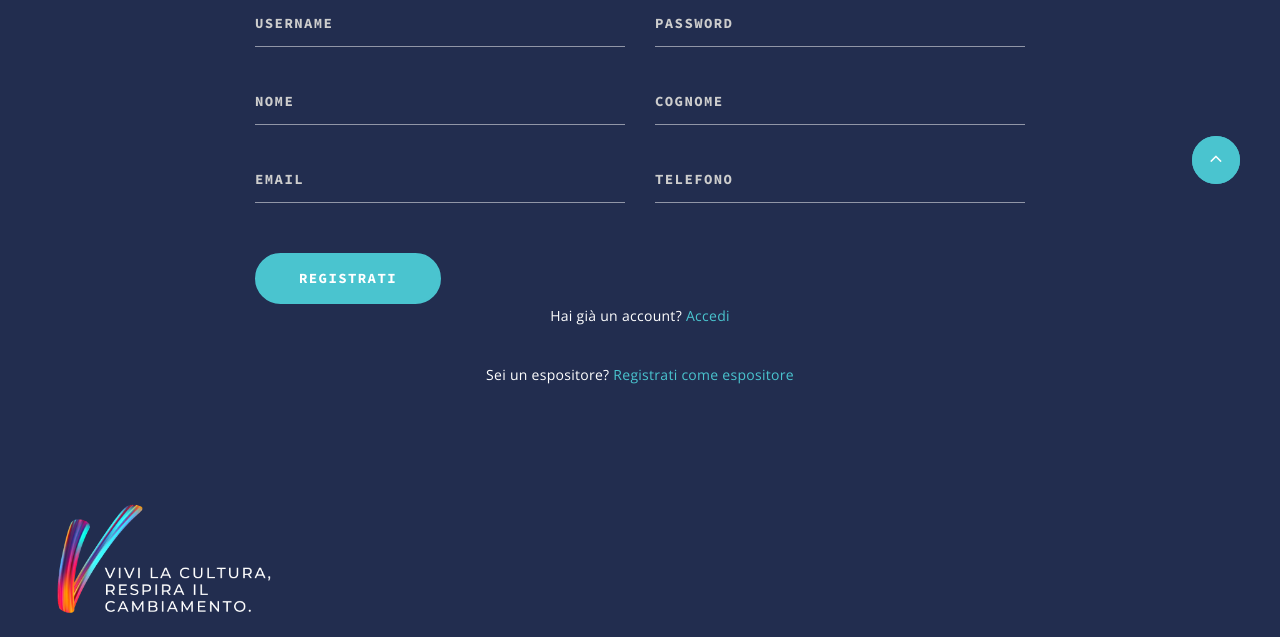
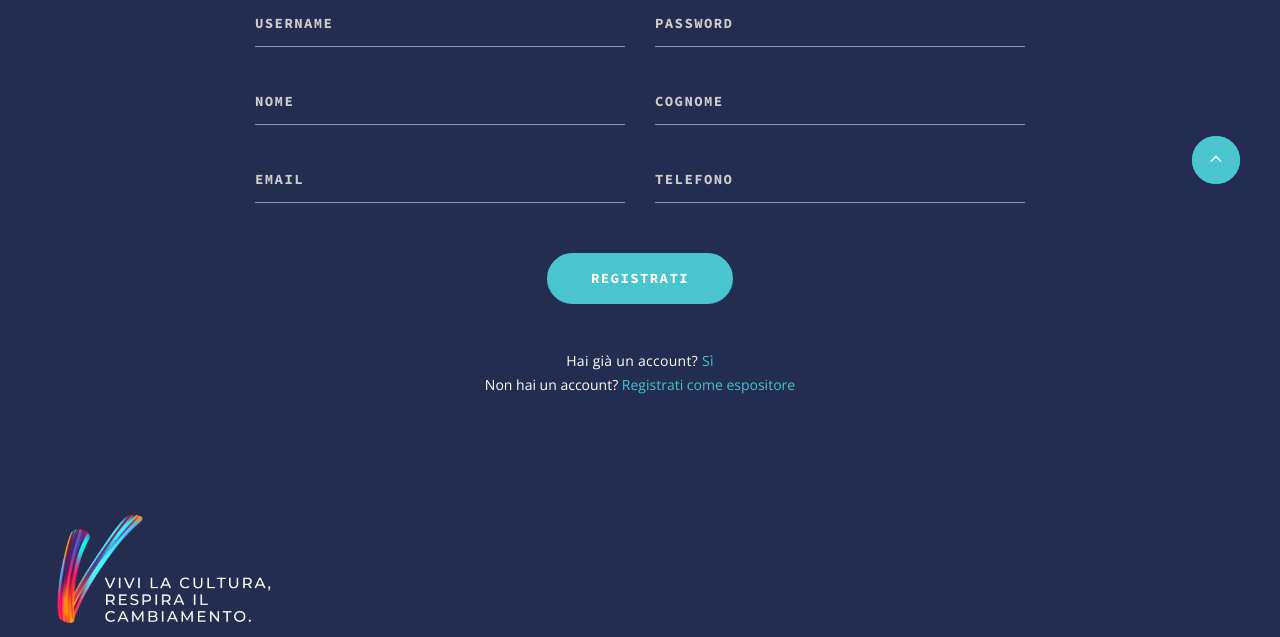
Before and after one commit to lakaraa/progetto-espositori, a PHP site: page /pages/registrazione_visitatore.php in a window 1280 px wide. Shown: the part 676-1313 px from the top of the page. Run offline with PHP 8.4, Linux system fonts and the light colour scheme.

Commit message:
miglioramento frontend

```diff
--- a/pages/registrazione_visitatore.php
+++ b/pages/registrazione_visitatore.php
@@ -60,14 +60,17 @@ include_once '../template_header.php';
                                 <input class="form-input" id="registration-phone" type="text" name="phone" required>
                             </div>
                         </div>
-                        <div class="col-md-12">
+                        <div class="col-md-12 d-flex justify-content-center">
                             <button class="button button-primary" type="submit">Registrati</button>
                         </div>
                     </div>
                 </form>
-                <div class="text-center">
-                    <p>Hai già un account? <a href="login.php">Accedi</a></p>
-                    <p>Sei un espositore? <a href="registrazione_espositore.php">Registrati come espositore</a></p>
+                <div class="col-md-12">
+                    <div class="text-center">
+                        <br>
+                        <p>Hai già un account? <a href="login.php"> Sì</a></p>
+                        Non hai un account? <a href="registrazione_espositore.php">Registrati come espositore</a>
+                    </div>
                 </div>
             </div>
         </div>
```
Also changed, not shown: pages/registrazione_espositore.php (+7 -3 lines).
